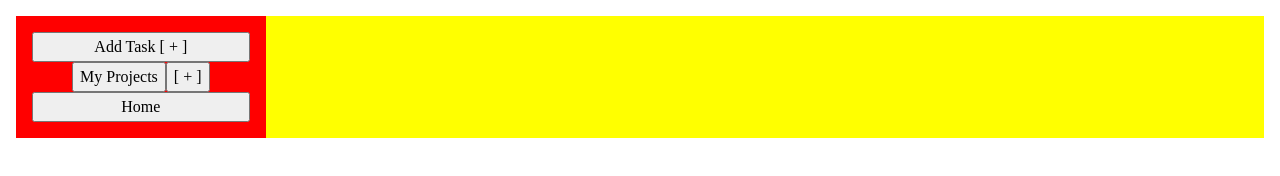
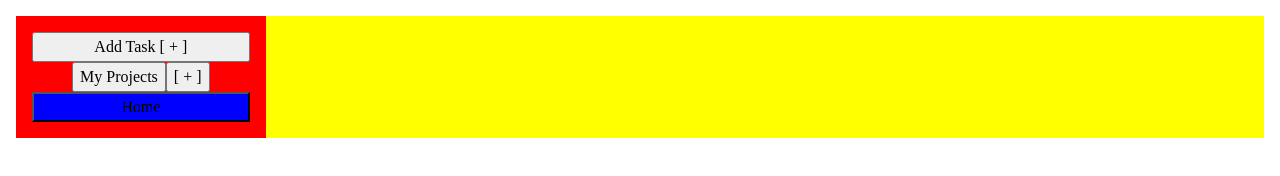
Before and after one commit to benzo1233/js-odin-projects, a website built with webpack: page todo v2/src/index.html in a window 1280 px wide. Both pictures are taken after a click on the button "Home". Built offline with nearby package versions, Linux system fonts and the light colour scheme.

Commit message:
add highlight active tab feat

```diff
--- a/todo v2/src/modules/controller.js
+++ b/todo v2/src/modules/controller.js
@@ -74,15 +74,23 @@ export function addProjectTab(project) {
 
 function initSideBarHandler() {
     const sidebar = document.querySelector("#sidebar");
+    const home = sidebar.children[3];
+    home.classList.add("active");
 
     sidebar.addEventListener("click", (e) => {
         const btn = e.target.closest("button");
+
         if (!btn) { return };
         const action = actions[btn.dataset.action];
+        if (action) { action() };
 
-        if (action) {
-            action();
-        }
+        // showcase active projectTab
+        sidebar.querySelectorAll(".project-tab").forEach((bar) => {
+            bar.classList.remove("active");
+        });
+
+        const tab = e.target.closest(".project-tab");
+        tab.classList.add("active")
     });
 
     const actions = {
--- a/todo v2/src/modules/render.js
+++ b/todo v2/src/modules/render.js
@@ -52,6 +52,7 @@ export function renderProject(project) {
 
 export function createProjectTab(project) {
     const projectTabBtn = document.createElement("button");
+    projectTabBtn.classList.add("project-tab")
     projectTabBtn.textContent = project.title || "Project";
     sidebar.appendChild(projectTabBtn);
 
--- a/todo v2/src/styles.css
+++ b/todo v2/src/styles.css
@@ -86,6 +86,9 @@ body {
 #sidebar {
   background-color: red;
   padding: 1rem;
+  border: none;
+  display: flex;
+  flex-direction: column;
 }
 
 #container {
@@ -93,17 +96,10 @@ body {
   padding: 1rem;
 }
 
-
 #todo-form {
   display: flex;
   flex-direction: column;
   gap: .25rem;
-}
-
-#sidebar {
-  border: none;
-  display: flex;
-  flex-direction: column;
 }
 
 #myProjects {
@@ -113,7 +109,6 @@ body {
 }
 
 /* css toggles for todo details */
-
 .todo-details {
   display: none;
 }
@@ -121,3 +116,11 @@ body {
 .todo.open .todo-details {
   display: block;
 }
+
+#sidebar button:hover {
+  background-color: red;
+}
+
+.active {
+  background-color: blue;
+}
```
